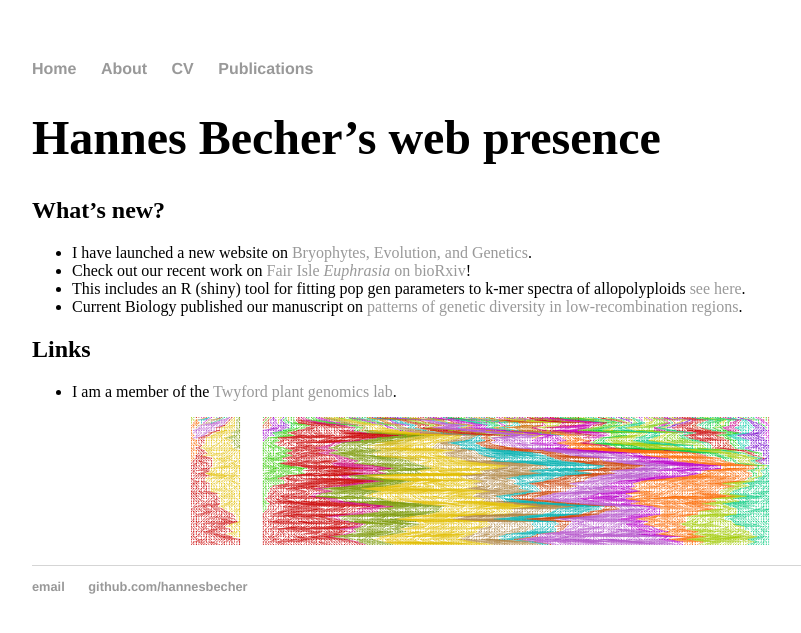
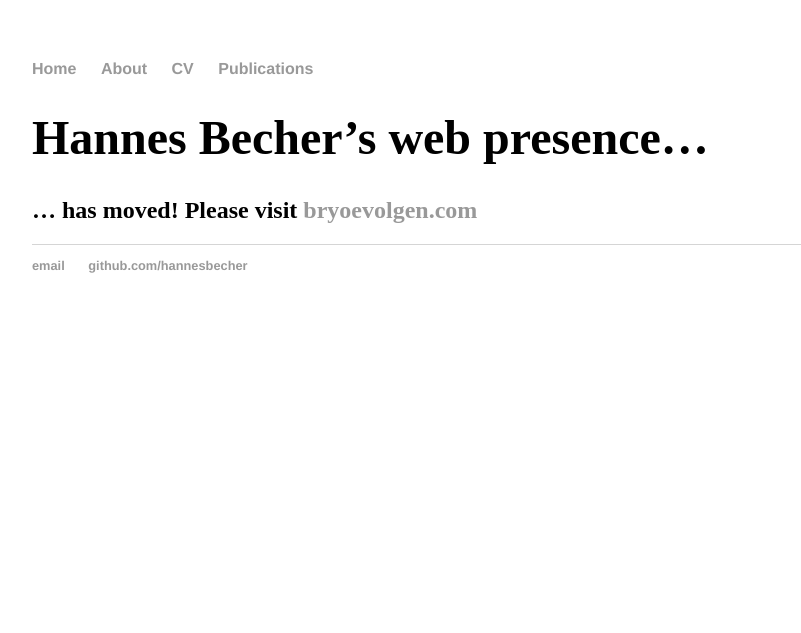
Before and after one commit to hannesbecher/hannesbecher.github.io, a Jekyll site: the page built from index.md, in a window 1280 px wide. Shown: the top 633 px of the page, without its empty margins (160-961 px from the left). Built offline with Jekyll 4.4.1, drawn with Linux system fonts in a browser that asks for light colours.

Commit message:
Update index.md

```diff
--- a/index.md
+++ b/index.md
@@ -3,17 +3,7 @@ layout: default
 title: Hannes Becher - Evolutionary genomics
 ---
 
-# Hannes Becher's web presence
+# Hannes Becher's web presence...
 
 
-## What's new?
-* I have launched a new website on [Bryophytes, Evolution, and Genetics](https://bryoevolgen.com).
-* Check out our recent work on [Fair Isle *Euphrasia* on bioRxiv](https://biorxiv.org/cgi/content/short/2020.04.29.067579v1)!
-* This includes an R (shiny) tool for fitting pop gen parameters to k-mer spectra of allopolyploids [see here](https://github.com/hannesbecher/shiny-k-mers).
-* Current Biology published our manuscript on [patterns of genetic diversity in low-recombination regions](https://www.sciencedirect.com/science/article/abs/pii/S0960982219313879).
-
-
-## Links
-* I am a member of the [Twyford plant genomics lab](http://twyford.bio.ed.ac.uk).
-
-![genealogies](img/twoPops1500.svg.png)
+## ... has moved! Please visit [bryoevolgen.com](https://bryoevolgen.com)
```
